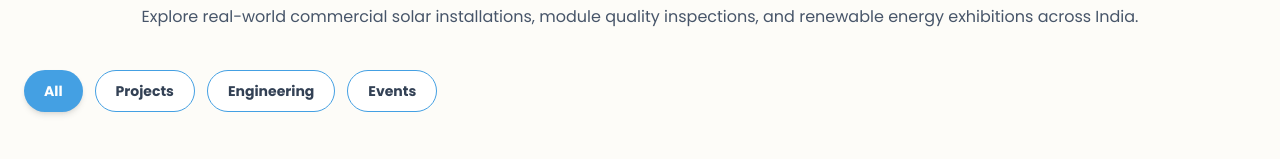
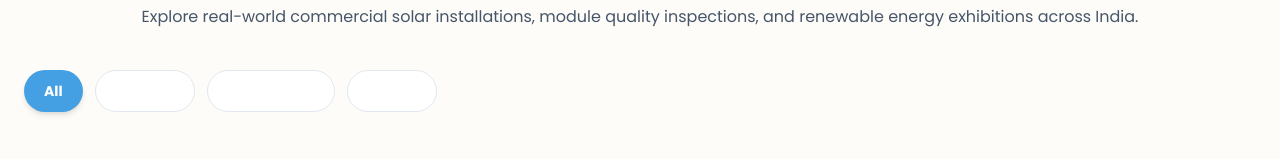
Before and after one commit to NachiketNikam04/kingsol-website-main, a React (Vite) app in the folder client/: page /gallery in a window 1280 px wide. Shown: the part 264-423 px from the top of the page. Built offline with nearby package versions, Linux system fonts and the light colour scheme; no server answers.

Commit message:
changes in service section and all other minute changes all over website-2

```diff
--- a/client/src/pages/GalleryPage.tsx
+++ b/client/src/pages/GalleryPage.tsx
@@ -164,7 +164,7 @@ export const GalleryPage: React.FC = () => {
               className={`px-5 py-2.5 rounded-full font-bold text-sm transition-all cursor-pointer ${
                 selectedCategory === cat
                   ? 'bg-[#44a0e3] text-white shadow-md'
-                  : 'bg-white text-slate-700 hover:bg-[#44a0e3] border border-[#44a0e3]'
+                  : 'bg-white text-slate-700 hover:bg-[#44a0e3] text-white border border-slate-200'
               }`}
             >
               {cat}
--- a/client/src/pages/ServiceDetail.tsx
+++ b/client/src/pages/ServiceDetail.tsx
@@ -316,7 +316,7 @@ export default function ServiceDetail() {
                     className={`w-full text-left px-5 py-3.5 rounded-2xl font-medium text-sm flex items-center justify-between transition-all duration-300 cursor-pointer ${
                       isActive
                         ? 'bg-none bg-[#44a0e3]/15 text-[#44a0e3] font-bold shadow-xs'
-                        : 'bg-gradient-to-bl from-[#44a0e3]/10 via-white to-white text-slate-700 hover:from-[#44a0e3]/20 hover:text-[#44a0e3]'
+                        : 'bg-gradient-to-bl from-[#44a0e3]/30 via-white to-white text-slate-700 hover:from-[#44a0e3]/50 hover:text-[#44a0e3]'
                     }`}
                   >
                     <span className="leading-relaxed">{s.title}</span>
```
